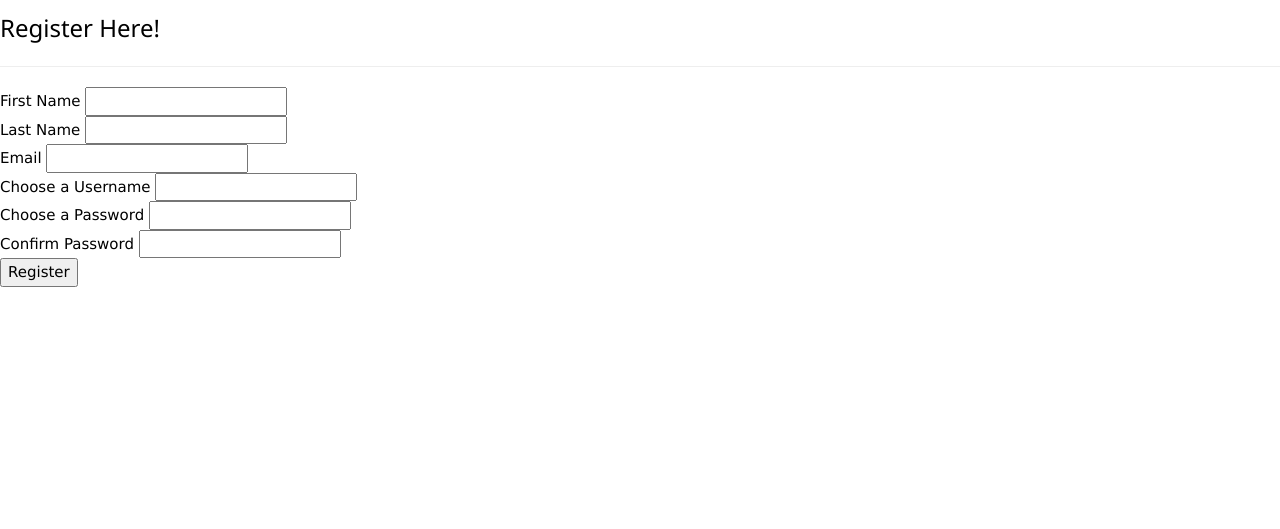
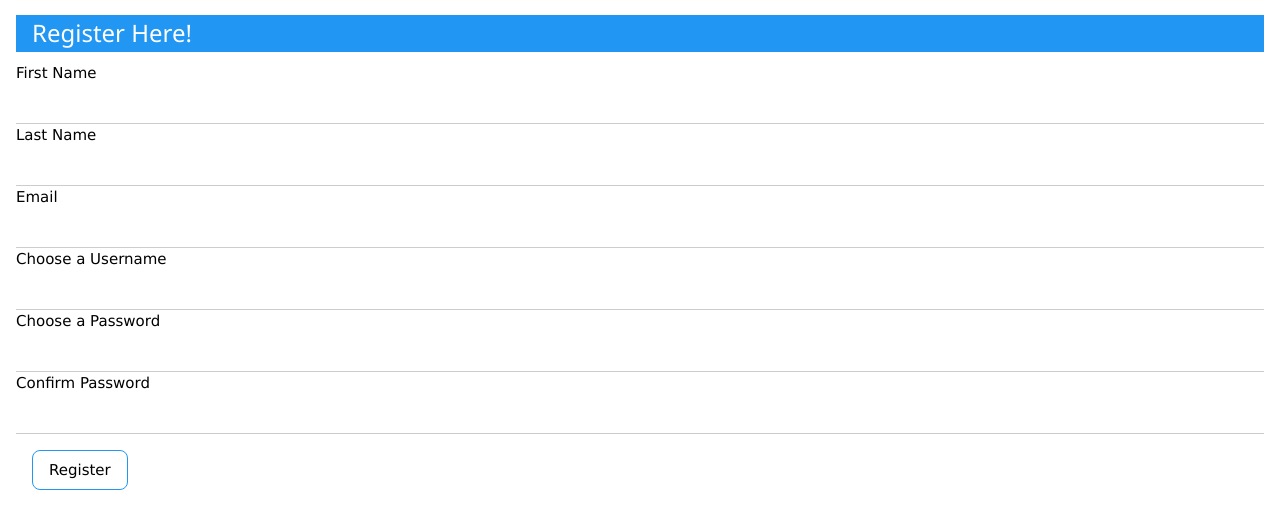
Before and after one commit to Nick-OC97/MVC, a PHP site: page /register/register in a window 1280 px wide. Shown: the top 529 px of the page. Run offline with PHP 8.4, Linux system fonts and the light colour scheme; data that the repository does not hold is empty.

Commit message:
css stuff

```diff
--- a/app/views/home/index.php
+++ b/app/views/home/index.php
@@ -1,7 +1,7 @@
 <?php $this->start('head'); ?>
 <?php $this->end(); ?>
 <?php $this->start('body'); ?>
-<div class="w3-container w3-teal">
+<div class="w3-container w3-blue">
 	<h1 class="">Welcome to MVC framework</h1>
 </div>
 <?php $this->end(); ?>
--- a/app/views/register/register.php
+++ b/app/views/register/register.php
@@ -2,35 +2,35 @@
 <?php $this->end(); ?>
 <?php $this->start('body'); ?>
 <div>
-	<h3>Register Here!</h3><hr>
-	<form action="" method="post">
+	<form action="" method="post" class="w3-container">
 		<div><?= $this->displayErrors ?></div>
+		<h3 class="w3-container w3-blue">Register Here!</h3>
 		<div>
 			<label for="fname">First Name</label>
-			<input type="text" id="fname" name="fname" value="<?=$this->post['fname']?>">
+			<input class="w3-input" type="text" id="fname" name="fname" value="<?=$this->post['fname']?>">
 		</div>
 		<div>
 			<label for="lname">Last Name</label>
-			<input type="text" id="lname" name="lname" value="<?=$this->post['lname']?>">
+			<input class="w3-input" type="text" id="lname" name="lname" value="<?=$this->post['lname']?>">
 		</div>
 		<div>
 			<label for="email">Email</label>
-			<input type="email" id="email" name="email" value="<?=$this->post['email']?>">
+			<input class="w3-input" type="email" id="email" name="email" value="<?=$this->post['email']?>">
 		</div>
 		<div>
 			<label for="username">Choose a Username</label>
-			<input type="text" id="username" name="username" value="<?=$this->post['username']?>">
+			<input class="w3-input" type="text" id="username" name="username" value="<?=$this->post['username']?>">
 		</div>
 		<div>
 			<label for="password">Choose a Password</label>
-			<input type="password" id="password" name="password" value="<?=$this->post['password']?>">
+			<input class="w3-input" type="password" id="password" name="password" value="<?=$this->post['password']?>">
 		</div>
 		<div>
 			<label for="confirm">Confirm Password</label>
-			<input type="password" id="confirm" name="confirm" value="<?=$this->post['confirm']?>">
+			<input class="w3-input" type="password" id="confirm" name="confirm" value="<?=$this->post['confirm']?>">
 		</div>
 		<div>
-			<input type="submit" value="Register">
+			<input class="w3-button w3-white w3-border w3-border-blue w3-round-large w3-left w3-margin" type="submit" value="Register">
 		</div>
 	</form>
 </div>
```
Also changed, not shown: app/views/register/login.php (+4 -4 lines).
